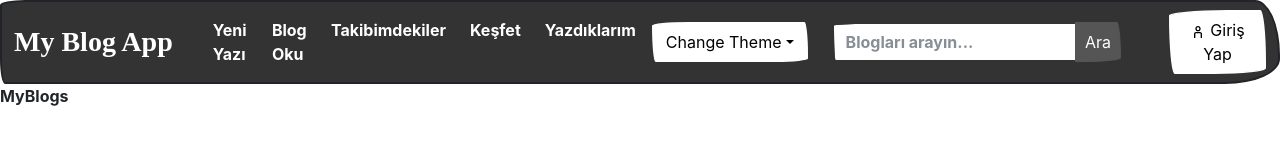
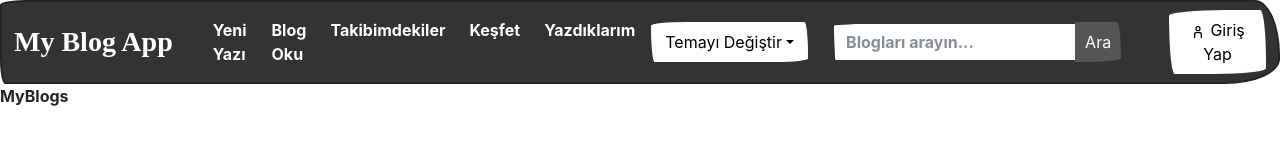
Before and after one commit to burakrzgr/blog-next.js, a Next.js app: page /myblogs in a window 1280 px wide. Shown: the top 160 px of the page. Built offline with nearby package versions, Linux system fonts and the light colour scheme; no server answers; a web font is replaced by a local one.

Commit message:
tema yazısı

```diff
--- a/components/theme-picker.tsx
+++ b/components/theme-picker.tsx
@@ -10,7 +10,7 @@ const setTheme = (value:string) => {
 function ThemePicker({selected}:{selected:string}) {
   const [value,setValue] = useState<string>(selected);
   return (
-    <DropdownButton id="dropdown-basic-button" title="Change Theme" variant='light'>
+    <DropdownButton id="dropdown-basic-button" title="Temayı Değiştir" variant='light'>
       <Dropdown.Item onClick={() => setTheme("vapor")}>Vapor</Dropdown.Item>
       <Dropdown.Item onClick={() => setTheme("darkly")}>Darkly</Dropdown.Item>
       <Dropdown.Item onClick={() => setTheme("sketchy")}>Sketchy</Dropdown.Item>
```
